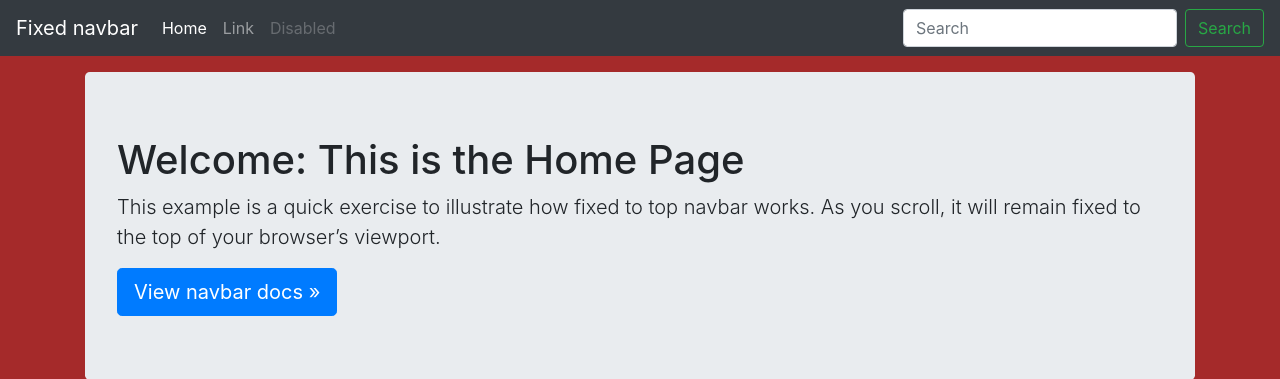
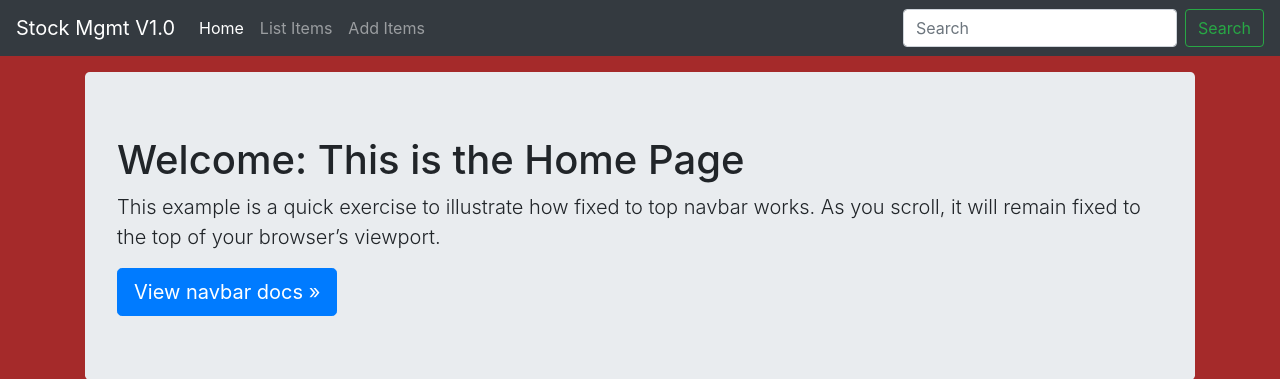
Before and after one commit to preciousimo/store_management_system, a Django app: page / in a window 1280 px wide. Shown: the top 379 px of the page. Run offline with Django 3.2, Linux system fonts and the light colour scheme; some libraries are stand-ins or nearby versions.

Commit message:
Include navbar

```diff
--- a/stockmgmgt/templates/home.html
+++ b/stockmgmgt/templates/home.html
@@ -35,29 +35,7 @@
 </head>
 
 <body>
-  <nav class="navbar navbar-expand-md navbar-dark fixed-top bg-dark">
-    <a class="navbar-brand" href="#">Fixed navbar</a>
-    <button class="navbar-toggler" type="button" data-toggle="collapse" data-target="#navbarCollapse" aria-controls="navbarCollapse" aria-expanded="false" aria-label="Toggle navigation">
-      <span class="navbar-toggler-icon"></span>
-    </button>
-    <div class="collapse navbar-collapse" id="navbarCollapse">
-      <ul class="navbar-nav mr-auto">
-        <li class="nav-item active">
-          <a class="nav-link" href="#">Home <span class="sr-only">(current)</span></a>
-        </li>
-        <li class="nav-item">
-          <a class="nav-link" href="#">Link</a>
-        </li>
-        <li class="nav-item">
-          <a class="nav-link disabled" href="#" tabindex="-1" aria-disabled="true">Disabled</a>
-        </li>
-      </ul>
-      <form class="form-inline mt-2 mt-md-0">
-        <input class="form-control mr-sm-2" type="text" placeholder="Search" aria-label="Search">
-        <button class="btn btn-outline-success my-2 my-sm-0" type="submit">Search</button>
-      </form>
-    </div>
-  </nav>
+  {% include 'navbar.html' %}
 
   <main role="main" class="container">
     <div class="jumbotron">
--- /dev/null
+++ b/stockmgmgt/templates/navbar.html
@@ -0,0 +1,23 @@
+<nav class="navbar navbar-expand-md navbar-dark fixed-top bg-dark">
+  <a class="navbar-brand" href="#">Stock Mgmt V1.0</a>
+  <button class="navbar-toggler" type="button" data-toggle="collapse" data-target="#navbarCollapse" aria-controls="navbarCollapse" aria-expanded="false" aria-label="Toggle navigation">
+        <span class="navbar-toggler-icon"></span>
+    </button>
+  <div class="collapse navbar-collapse" id="navbarCollapse">
+    <ul class="navbar-nav mr-auto">
+      <li class="nav-item active">
+        <a class="nav-link" href="/">Home <span class="sr-only">(current)</span></a>
+      </li>
+      <li class="nav-item">
+        <a class="nav-link" href="/list_items">List Items</a>
+      </li>
+      <li class="nav-item">
+        <a class="nav-link" href="/add_items">Add Items</a>
+      </li>
+    </ul>
+    <form class="form-inline mt-2 mt-md-0">
+      <input class="form-control mr-sm-2" type="text" placeholder="Search" aria-label="Search">
+      <button class="btn btn-outline-success my-2 my-sm-0" type="submit">Search</button>
+    </form>
+  </div>
+</nav>
```
Also changed, not shown: stockmgmgt/templates/add_items.html (+1 -23 lines), stockmgmgt/templates/list_items.html (+1 -23 lines).
